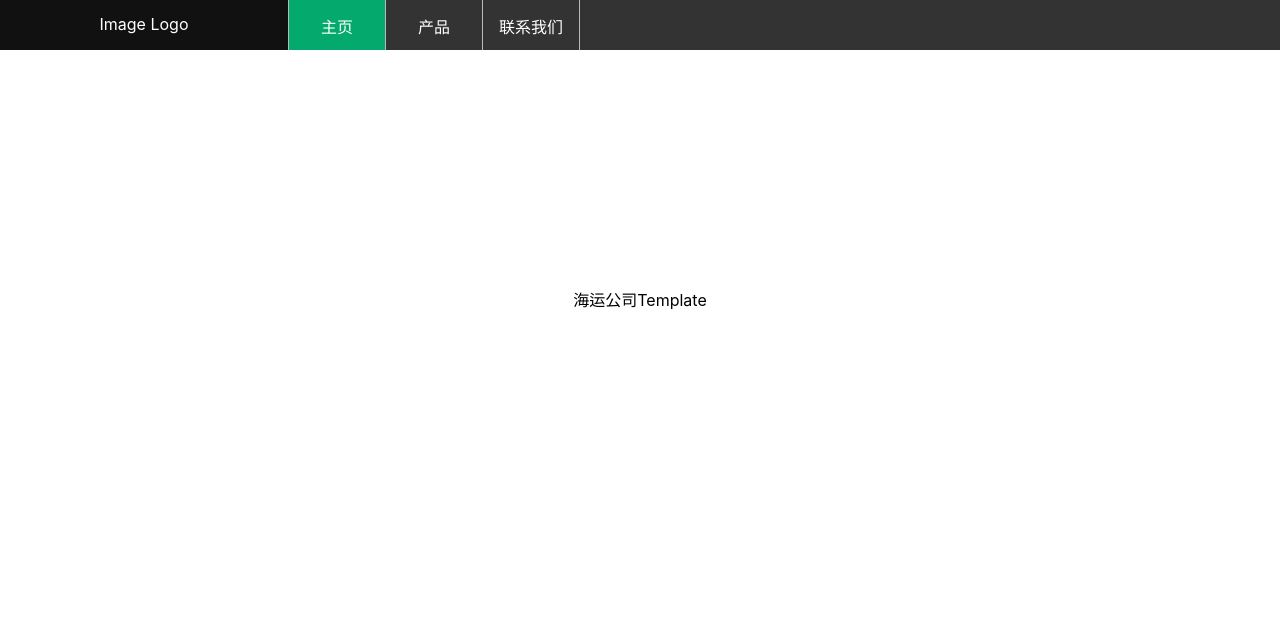
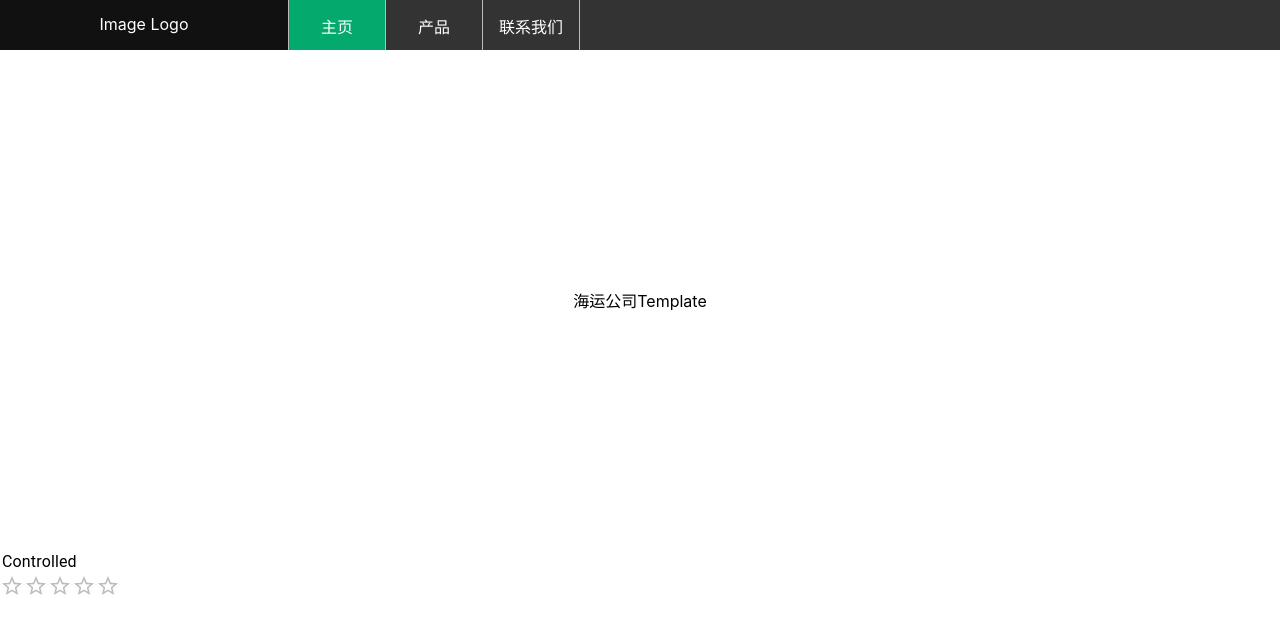
Before and after one commit to jimmysoccer/haiminCompany, a React (Create React App) app: page / in a window 1280 px wide. Shown: the top 634 px of the page. Built offline with nearby package versions, Linux system fonts and the light colour scheme.

Commit message:
install material UI & scrollIntoView

```diff
--- a/package.json
+++ b/package.json
@@ -3,6 +3,10 @@
   "version": "0.1.0",
   "private": true,
   "dependencies": {
+    "@emotion/react": "^11.10.0",
+    "@emotion/styled": "^11.10.0",
+    "@mui/icons-material": "^5.8.4",
+    "@mui/material": "^5.10.0",
     "@testing-library/jest-dom": "^5.16.4",
     "@testing-library/react": "^13.3.0",
     "@testing-library/user-event": "^13.5.0",
--- a/src/App.js
+++ b/src/App.js
@@ -7,7 +7,6 @@ import Product from "./pages/Product";
 
 function App() {
   const [currentNavBar, setCurrentNavBar] = useState(HOME_PAGE);
-
   function NavBar() {
     return (
       <ul>
--- a/src/pages/Home.js
+++ b/src/pages/Home.js
@@ -1,6 +1,23 @@
+import { Rating, Typography } from "@mui/material";
+import { useState } from "react";
 import "./index.css";
 
 function Home() {
-  return <view className="index">海运公司Template</view>;
+  const [rate, setRate] = useState(0);
+  return (
+    <>
+      <div className="index">
+        <text>海运公司Template</text>
+      </div>
+      <Typography component="legend">Controlled</Typography>
+      <Rating
+        name="simple-controlled"
+        value={rate}
+        onChange={(event, newValue) => {
+          setRate(newValue);
+        }}
+      />
+    </>
+  );
 }
 export default Home;
--- a/src/pages/Product.js
+++ b/src/pages/Product.js
@@ -1,12 +1,31 @@
 import "./index.css";
+import { useRef } from "react";
+import Button from "@mui/material/Button";
 
 export default function Product() {
+  const product2 = useRef(null);
+
+  function scrollToProduct(ref) {
+    product2.current?.scrollIntoView({ behavior: "smooth", block: "center" });
+  }
+
   return (
     <>
       <view className="index">产品</view>
+      <Button
+        color="success"
+        variant="contained"
+        onClick={() => {
+          scrollToProduct(product2);
+        }}
+      >
+        scroll to P2
+      </Button>
       <view style={{ display: "flex", flexDirection: "column" }}>
         <view className="test">TEST</view>
-        <view className="test">TEST</view>
+        <view ref={product2} className="test">
+          TEST
+        </view>
         <view className="test">TEST</view>
       </view>
     </>
--- a/src/pages/index.css
+++ b/src/pages/index.css
@@ -1,8 +1,10 @@
 .index {
-  line-height: 500px;
-  position: absolute;
+  position: relative;
   height: 500px;
   text-align: center;
+  display: flex;
+  flex-direction: column;
+  justify-content: center;
   width: 100%;
 }
 .test {
```
Also changed, not shown: 1 other file (tests, documents, lock files or other folders).
